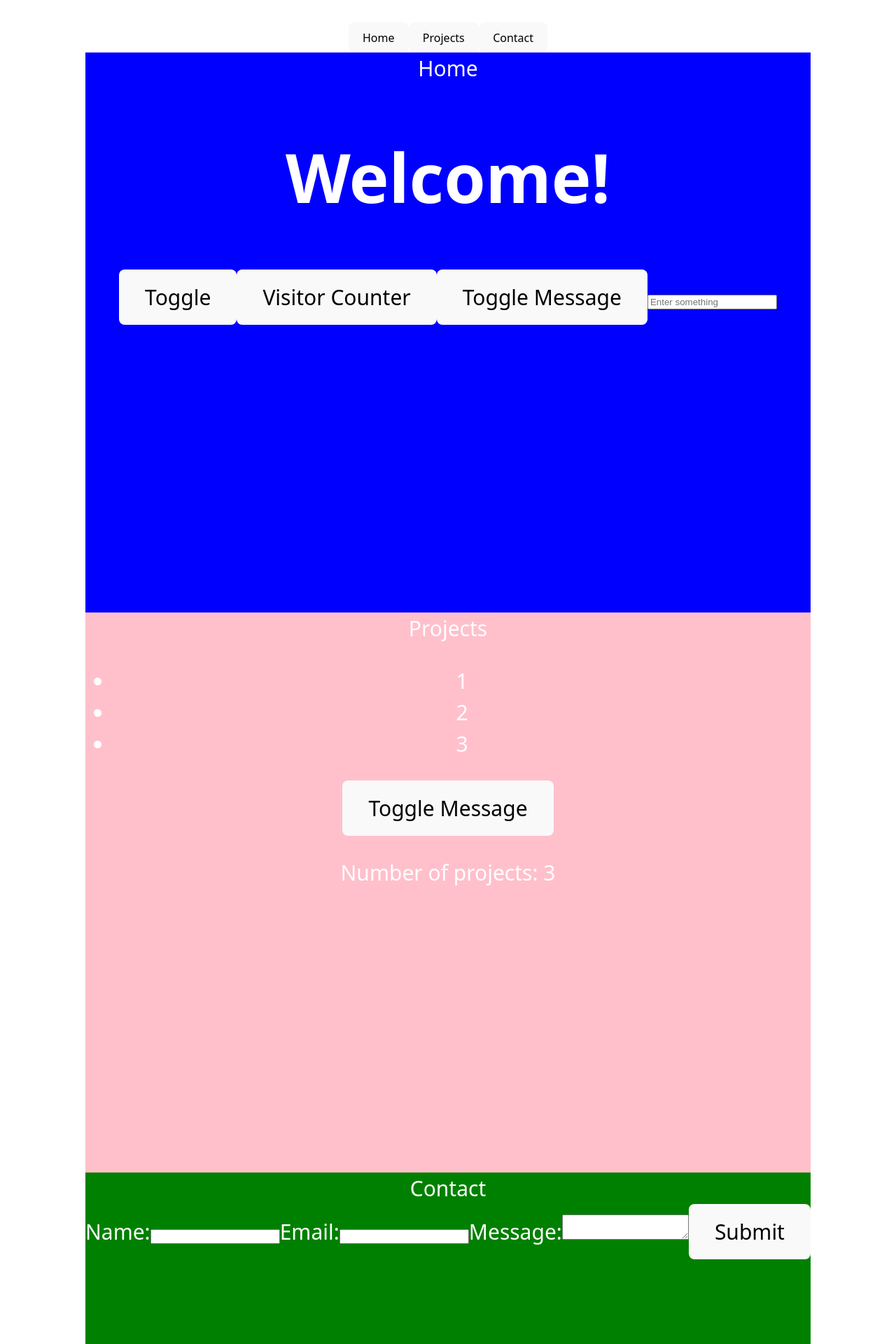
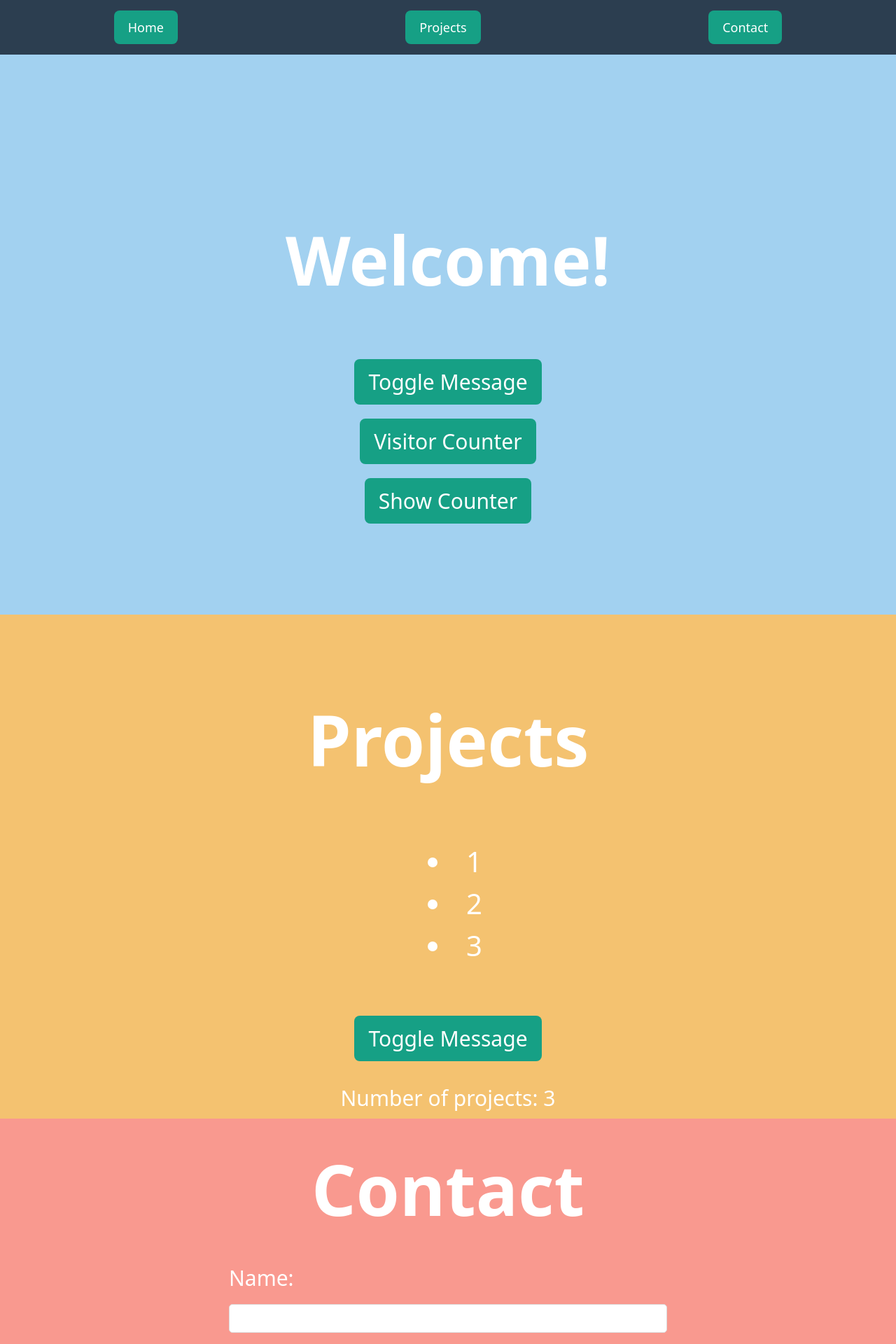
Before and after one commit to Ruhisawant/Vue-Personal-Porfolio, a Vue app: page / in a window 1280 px wide. Shown: the top 1920 px of the page at 70% size. Built offline with nearby package versions, Linux system fonts and the light colour scheme.

Commit message:
Styling updates

```diff
--- a/src/App.vue
+++ b/src/App.vue
@@ -2,6 +2,10 @@
 import Home from './components/Home.vue'
 import Projects from './components/Projects.vue'
 import Contacts from './components/Contacts.vue'
+
+const scrollToSection = (id) => {
+  document.getElementById(id)?.scrollIntoView({ behavior: 'smooth' });
+};
 </script>
 
 <template>
@@ -17,9 +21,35 @@ import Contacts from './components/Contacts.vue'
 </template>
 
 <style scoped>
-.read-the-docs {
+body {
   padding: 0;
   margin: 0;
-  color: #888;
+  font-family: 'Arial', sans-serif;
+  background-color: #ecf0f1;
+}
+
+nav {
+  display: flex;
+  justify-content: space-around;
+  background-color: #2c3e50;
+  padding: 15px 0;
+}
+
+button {
+  background-color: #16a085;
+  color: white;
+  padding: 12px 20px;
+  border: none;
+  font-size: 18px;
+  cursor: pointer;
+  transition: background-color 0.3s;
+}
+
+button:hover {
+  background-color: #1abc9c;
+}
+
+button:focus {
+  outline: none;
 }
 </style>
--- a/src/components/Contacts.vue
+++ b/src/components/Contacts.vue
@@ -8,7 +8,7 @@ const message = ref('');
 
 <template>
   <section class="contact">
-    <div>Contact</div>
+    <h1>Contact</h1>
     <form>
       <label>Name:</label>
       <input v-model="name" type="text" />
@@ -25,12 +25,50 @@ const message = ref('');
 </template>
 
 <style scoped>
-.contact{
-    padding: 0;
-    margin: 0;
-    height: 100vh;
-    background-color: green;
-    font-size: 30px;
-    color: white;
+.contact {
+  margin: 0;
+  height: 80vh;
+  background-color: #f9998f;
+  color: white;
+  font-size: 30px;
+  display: flex;
+  flex-direction: column;
+  justify-content: center;
+  align-items: center;
+}
+
+h1 {
+  font-size: 100px;
+  font-weight: bold;
+  margin-bottom: 50px;
+}
+
+form {
+  display: flex;
+  flex-direction: column;
+  align-items: flex-start;
+}
+
+input, textarea {
+  padding: 12px;
+  margin: 15px 0;
+  border-radius: 5px;
+  border: 1px solid #ddd;
+  width: 600px;
+}
+
+button {
+  background-color: #16a085;
+  color: white;
+  font-size: 20px;
+  margin: 30px 0;
+  padding: 12px 15px;
+  border: none;
+  cursor: pointer;
+  transition: background-color 0.3s;
+}
+
+button:hover {
+  background-color: #1abc9c;
 }
 </style>
--- a/src/components/Home.vue
+++ b/src/components/Home.vue
@@ -26,40 +26,46 @@ watch(inputValue, (newValue, oldValue) => {
 
 <template>
   <section class="home">
-    <div>Home</div>
+    <h1 v-if="welcome" class="welcome-message">Welcome!</h1>
+    <h1 v-else class="welcome-message">Hi! I'm Ruhi</h1>
 
-    <h1 v-if="welcome" class="welcome-message">Welcome!</h1>
-    <h1 v-else class="welcome-message">Hello</h1>
+    <button @click="welcome = !welcome">Toggle Message</button>
+    <button @click="increment">Visitor Counter</button>
+    <button @click="showMessage = !showMessage">Show Counter</button>
 
-    <button @click="welcome = !welcome">Toggle</button>
-
-    <button @click="increment">Visitor Counter</button>
-
-    <button @click="showMessage = !showMessage">Toggle Message</button>
     <p v-show="showMessage">Counter: {{ counter }}</p>
-
-    <input type="text" v-model="inputValue" placeholder="Enter something">
   </section>
-
 </template>
 
 <style scoped>
-.home{
-  padding: 0;
+.home {
+  padding: 40px;
   margin: 0;
-  height: 100vh;
-  background-color: blue;
+  height: 90vh;
+  background-color: #a2d1f0;
+  color: white;
   font-size: 30px;
-  color: white;
-  animation: fadeIn 1s ease-in-out;
+  text-align: center;
+  display: flex;
+  flex-direction: column;
+  align-items: center;
 }
 
-.welcome-message {
-  transition: opacity 0.5s ease-in-out;
+h1 {
+  margin-top: 200px;
 }
 
-@keyframes fadeIn {
-  0% { opacity: 0; }
-  100% { opacity: 1; }
+button {
+  background-color: #16a085;
+  color: white;
+  padding: 12px 20px;
+  border: none;
+  cursor: pointer;
+  transition: background-color 0.3s;
+  margin: 10px 0;
+}
+
+button:hover {
+  background-color: #1abc9c;
 }
 </style>
--- a/src/components/Projects.vue
+++ b/src/components/Projects.vue
@@ -8,11 +8,10 @@ const projectCount = computed(() => projects.value.length);
 
 <template>
   <section class="projects">
-        <div>Projects</div>
+    <h1>Projects</h1>
     <ul>
-            <li v-for="project in projects">{{ project }}</li>
+      <li v-for="project in projects" :key="project">{{ project }}</li>
     </ul>
-
     <button @click="showProjects = !showProjects">Toggle Message</button>
     <p v-if="projects.length === 0">No projects available</p>
     <p v-else v-show="showProjects">Number of projects: {{ projectCount }}</p>
@@ -20,12 +19,43 @@ const projectCount = computed(() => projects.value.length);
 </template>
 
 <style scoped>
-.projects{
-    padding: 0;
+.projects {
+  padding: 40px;
   margin: 0;
-    height: 100vh;
-    background-color: pink;
+  height: 80vh;
+  background: #f4c270;
+  color: white;
   font-size: 30px;
+  display: flex;
+  flex-direction: column;
+  align-items: center;
+  text-align: center;
+}
+
+h1 {
+  font-size: 100px;
+  font-weight: bold;
+  margin-bottom: 50px;
+}
+
+ul {
+  list-style-position: inside;
+  text-align: left;
+  padding-left: 20px;
+  font-size: 40px;
+}
+
+button {
+  background-color: #16a085;
   color: white;
+  padding: 12px 20px;
+  border: none;
+  cursor: pointer;
+  transition: background-color 0.3s;
+  margin-top: 30px;
+}
+
+button:hover {
+  background-color: #1abc9c;
 }
 </style>
--- a/src/style.css
+++ b/src/style.css
@@ -24,10 +24,9 @@ a:hover {
 
 body {
   margin: 0;
-  display: flex;
-  place-items: center;
-  min-width: 320px;
+  min-width: 100vw;
   min-height: 100vh;
+  display: block;
 }
 
 h1 {
@@ -59,9 +58,10 @@ button:focus-visible {
 }
 
 #app {
-  max-width: 1280px;
-  margin: 0 auto;
-  padding: 2rem;
+  width: 100vw;
+  max-width: none;
+  margin: 0;
+  padding: 0;
   text-align: center;
 }
 
```
Lines whose indentation alone changed are shown as unchanged.
